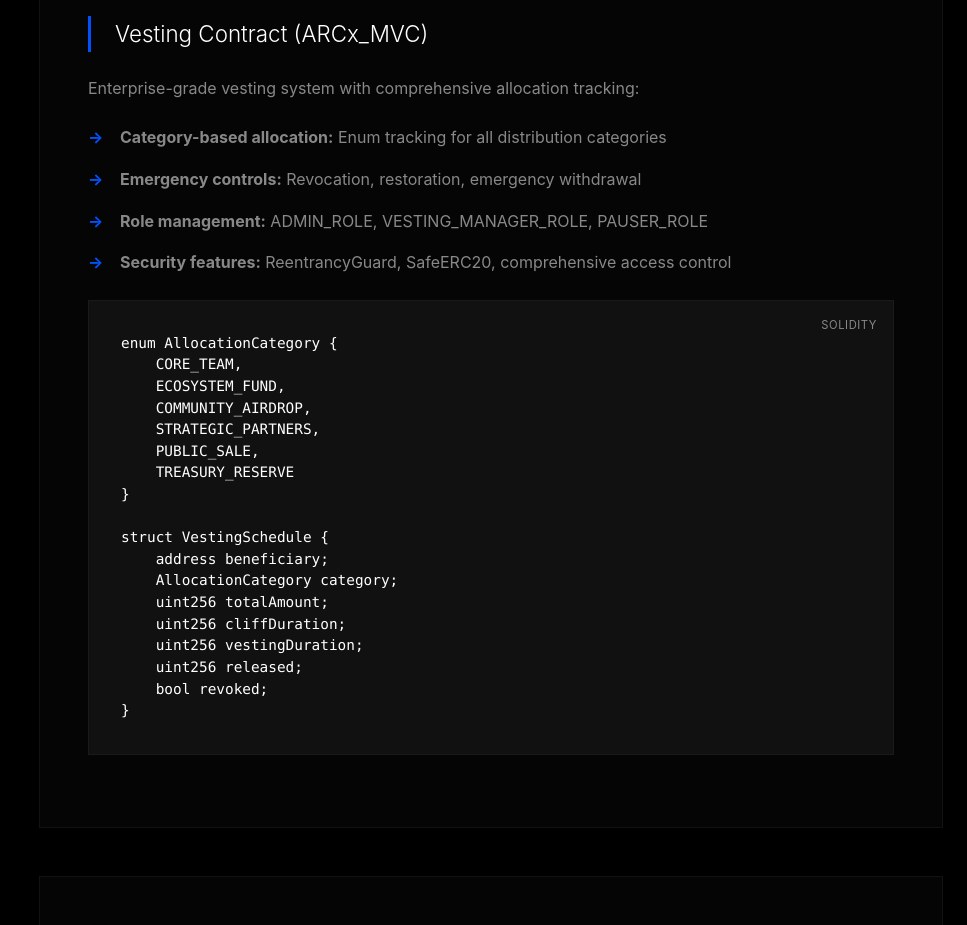
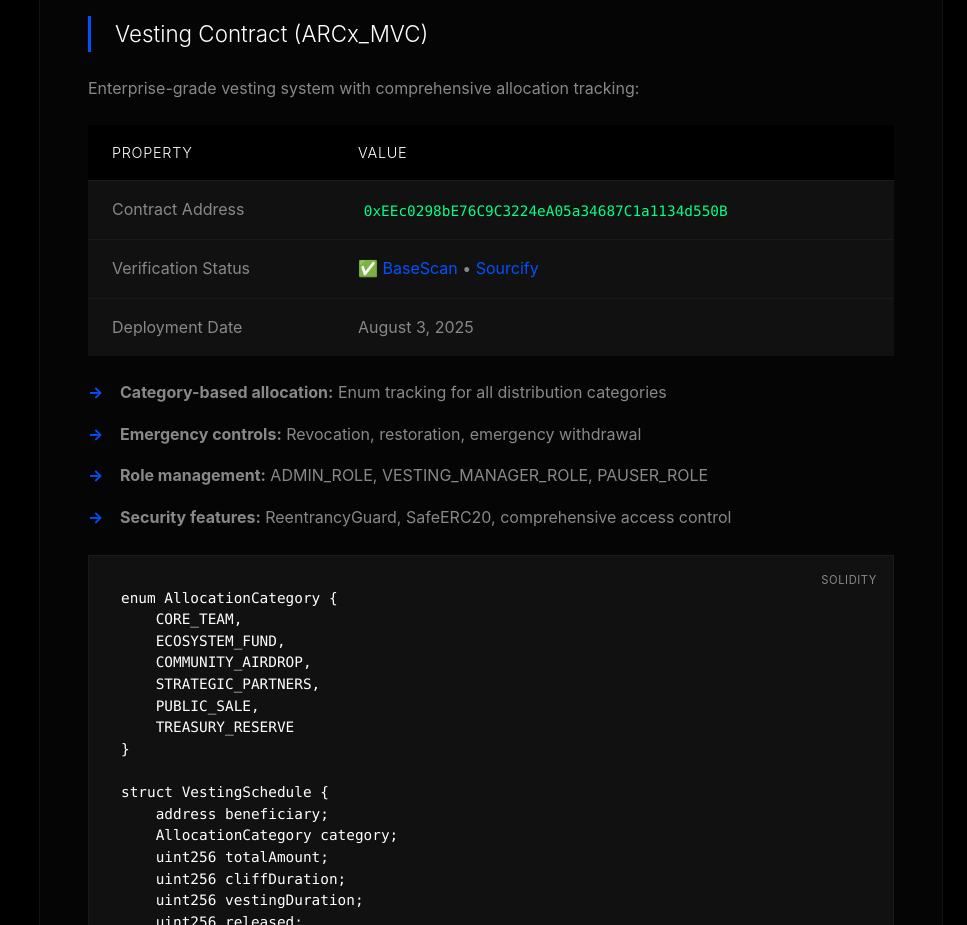
Before and after one commit to Artifact-Virtual/arcx_token, a website: page documentation.html in a window 1280 px wide. Shown: the part 2860-3785 px from the top of the page, without its empty margins (313-1280 px from the left). Drawn offline with Linux system fonts and the light colour scheme.

Commit message:
feat: Add verification status for Master Vesting Contract in documentation and transparency portal

```diff
--- a/documentation.html
+++ b/documentation.html
@@ -706,6 +706,29 @@
         <h3>Vesting Contract (ARCx_MVC)</h3>
         <p>Enterprise-grade vesting system with comprehensive allocation tracking:</p>
 
+        <table class="doc-table">
+          <thead>
+            <tr>
+              <th>Property</th>
+              <th>Value</th>
+            </tr>
+          </thead>
+          <tbody>
+            <tr>
+              <td>Contract Address</td>
+              <td><code>0xEEc0298bE76C9C3224eA05a34687C1a1134d550B</code></td>
+            </tr>
+            <tr>
+              <td>Verification Status</td>
+              <td>✅ <a href="https://basescan.org/address/0xEEc0298bE76C9C3224eA05a34687C1a1134d550B#code" class="doc-link">BaseScan</a> • <a href="https://repo.sourcify.dev/contracts/full_match/8453/0xEEc0298bE76C9C3224eA05a34687C1a1134d550B" class="doc-link">Sourcify</a></td>
+            </tr>
+            <tr>
+              <td>Deployment Date</td>
+              <td>August 3, 2025</td>
+            </tr>
+          </tbody>
+        </table>
+
         <ul class="doc-list">
           <li><strong>Category-based allocation:</strong> Enum tracking for all distribution categories</li>
           <li><strong>Emergency controls:</strong> Revocation, restoration, emergency withdrawal</li>
```
Also changed, not shown: transparency.html (+7 -1 lines), README.md.
